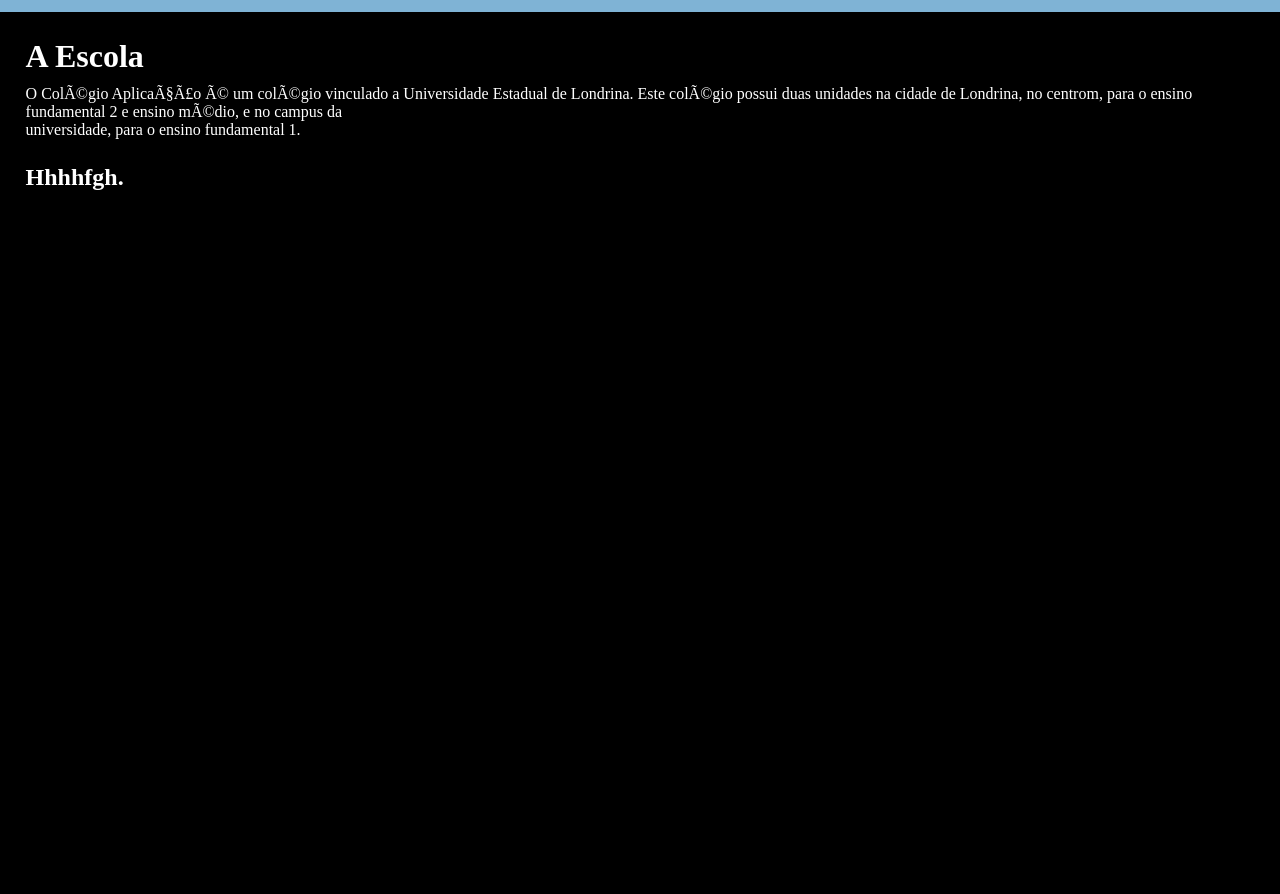
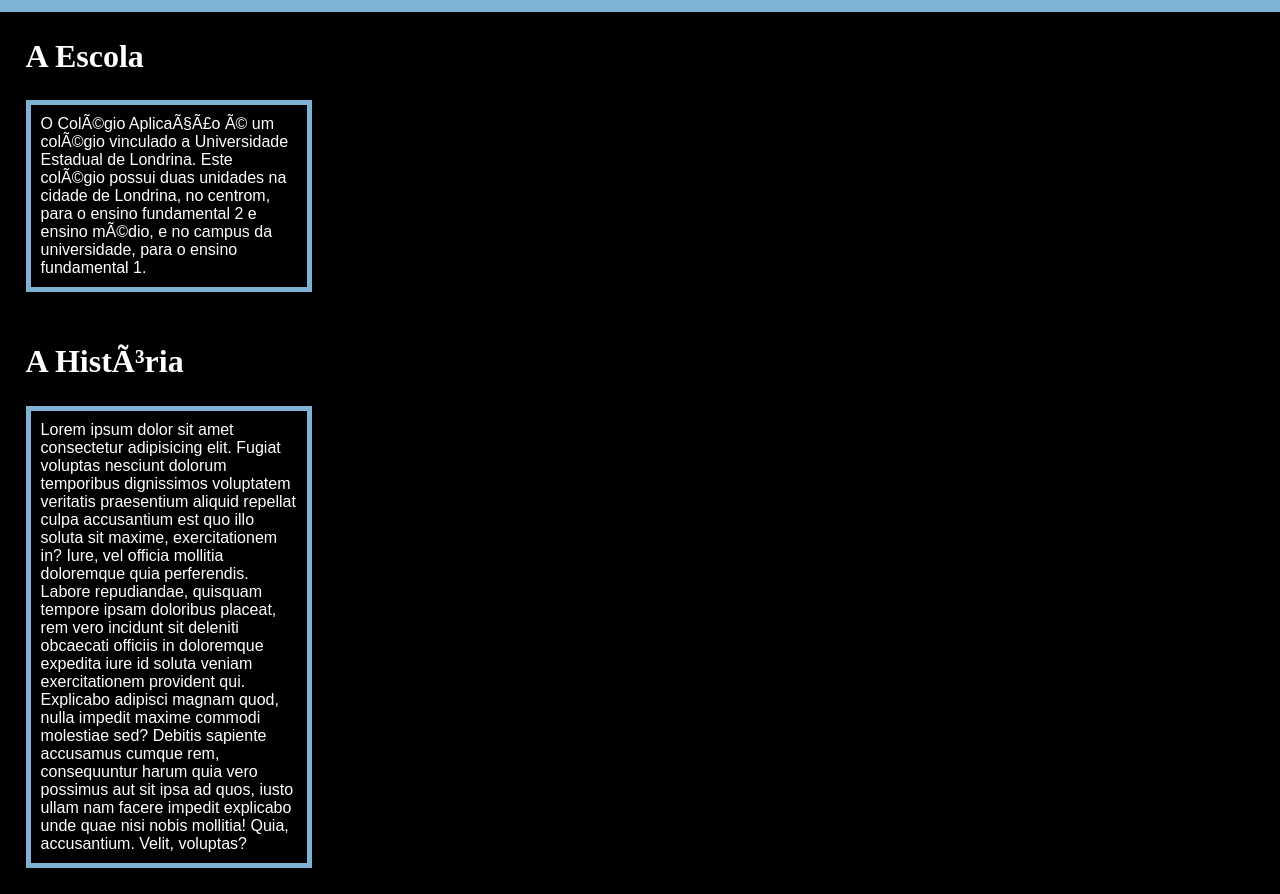
Before and after one commit to Gb320/2-C-APL, a plain HTML site: page index.html in a window 1280 px wide. Shown: the part 65-959 px from the top of the page. Before the commit the page ends 800 px from the top, so only its background shows below. Drawn offline with Linux system fonts and the light colour scheme.

Commit message:
Add files via upload

```diff
--- a/index.html
+++ b/index.html
@@ -4,34 +4,51 @@
     <meta charset="UTF-9 Super Tucano8">
     <meta http-equiv="X-UA-Compatible" content="IE=edge">
     <meta name="viewport" content="width=device-width, initial-scale=1.0">
-    <title>Pagina do Guilherme</title>
+    <title>Pagina do Guilherme.B</title>
     <link rel="stylesheet" href="style.css">
 
 </head>
 <body>
-  <header class="cabecalho">
-<img class="cabecalho-imagem" src="https://github.com/Gb320/2-C-APL/blob/main/logo_Apl.png?raw=true" alt="logo do Colégio Aplicação">
+
+    <header class="cabecalho">
+    <!-- Image -->
+    <img class="cabecalho-imagem" src="https://github.com/Gb320/2-C-APL/blob/main/logo_Apl.png?raw=true" alt="logo do Colégio Aplicação">
+    <!-- lista :3 -->
         <ul class="cabecalho-lista">
             <li class="cabecalho-lista-item">Escola</li>
             <li class="cabecalho-lista-item">Estudante</li>
         </ul>
 
+    </header>
 
-  </header>
-        <main>
+    <!--Nothing Here-->
+
+    <main>
+
+    <!-- Texto geral -->
+
             <h1 class="Titulo1">A Escola</h1>
             <p class="LoremIpsum">O Colégio Aplicação é um colégio vinculado a
                                 Universidade Estadual de Londrina.
                                 Este colégio possui duas unidades na cidade de Londrina, no centrom, para o
-                                ensino fundamental 2 e ensino médio, e no campus da
-                                <br> universidade, para o
+                                ensino fundamental 2 e ensino médio, e no campus da universidade, para o
                                 ensino fundamental 1.</p>
-            <h2 class="Titulo2">Hhhhfgh.</h2>
+            <h1 class="Titulo2">A História</h1>
+            <p class="LoremIpsum">Lorem ipsum dolor sit amet consectetur adipisicing elit.
+                                Fugiat voluptas nesciunt dolorum temporibus dignissimos voluptatem veritatis
+                                praesentium aliquid repellat culpa accusantium est quo illo soluta sit maxime,
+                                exercitationem in? Iure, vel officia mollitia doloremque quia perferendis. Labore repudiandae,
+                                quisquam tempore ipsam doloribus placeat, rem vero incidunt sit deleniti obcaecati officiis in doloremque
+                                expedita iure id soluta veniam exercitationem provident qui. Explicabo adipisci magnam quod, nulla impedit
+                                maxime commodi molestiae sed? Debitis sapiente accusamus cumque rem, consequuntur harum quia vero possimus
+                                aut sit ipsa ad quos, iusto ullam nam facere impedit explicabo unde quae nisi nobis mollitia! Quia, accusantium.
+                                Velit, voluptas?</p>
 
+    </main>
 
-        </main>
+    <!--Nothing Here-->
+
     <footer>
-
 
     </footer>
 </body>
--- a/style.css
+++ b/style.css
@@ -35,14 +35,16 @@
 }
 
 .cabecalho-lista-item{
-    /*Transition properties*/
-    transition-property: transform;
+    /*general*/
+    align-items: center;
+    display: inline-block;
+    margin: 10px;
+    font-size: 24px;
+    /*transition*/
+    transition-property: transform color;
     transition-duration: 0.3s;
     transition-timing-function: ease;
 
-    display: inline-block;
-    margin: 10px;
-    font-size: 24px;
 }
 
 .Titulo1{
@@ -53,16 +55,30 @@
 }
 
 .LoremIpsum{
+    /*general*/
+    font-family: Arial, sans-serif;
     color: var(--white);
-    margin-left: 2%;
-    padding-right: 5px;
-    padding-top: 10px;
+    margin: 2%;
+    padding: 10px;
+    width: 20%;
+    border: 5px solid var(--lightblue);
+    background-color: rgb(0, 0, 0);
+    /*transition*/
+    transition-property: box-shadow background color;
+    transition-duration: 0.2s;
+    transition-timing-function: ease;
+}
 
+.LoremIpsum:hover {
+    box-shadow: var(--lightblue);
+    transition: 0.3s;
+    box-shadow: rgba(255, 255, 255, 0.3) 0 0 50px 2px;
+    background-color: #ffffff;
+    color: #000000;
 }
 
 .Titulo2{
     color: var(--white);
     margin-left: 2%;
     padding-top: 2%;
-
 }
```
